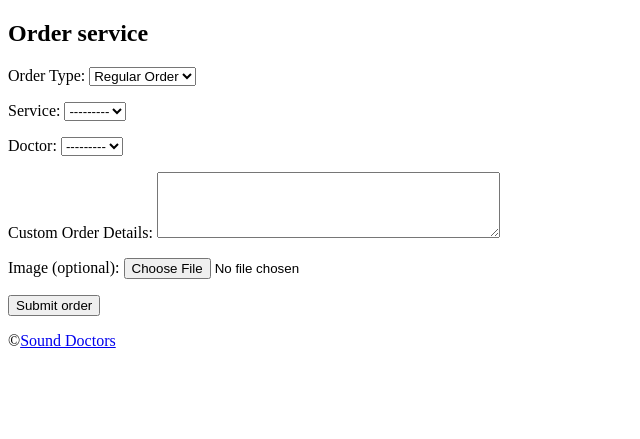
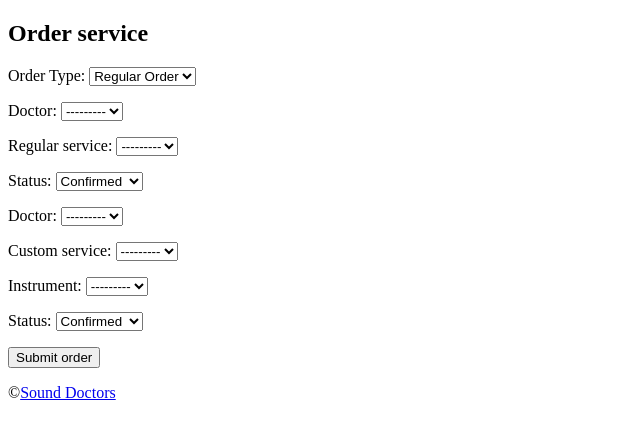
Before and after one commit to povilastsk/ptu16_sound_doctors, a Django app: page /order/ in a window 1280 px wide. Shown: the part 233-672 px from the top of the page, without its empty margins (0-640 px from the left). Run offline with Django 4.2, Linux system fonts and the light colour scheme; the visitor is signed in with stand-in values (Sample User, id 1); data that the repository does not hold is empty.

Commit message:
something works something doesnt im tired boss

```diff
--- a/sound_doctors/clinic/forms.py
+++ b/sound_doctors/clinic/forms.py
@@ -2,33 +2,31 @@ from django import forms
 from . import models
 from django.utils.translation import gettext_lazy as _
 
-class ServiceOrderForm(forms.ModelForm):
+class RegularServiceOrderForm(forms.ModelForm):
     class Meta:
         model = models.ServiceOrder
-        fields = ['service', 'doctor']
+        fields = ['doctor', 'regular_service', 'status']
 
 
-class ServiceOrderForm(forms.ModelForm):
-    custom_text = forms.CharField(label=_("Custom Order Details"), required=False, widget=forms.Textarea(attrs={'rows': 4, 'cols': 40}))
-    custom_img = forms.ImageField(label=_("Image (optional)"), required=False)
-    service = forms.ModelChoiceField(
-        queryset=models.Service.objects.all(),
-        label=_("Service"),
-        required=False  # Service field is not required for a custom order
+class CustomServiceOrderForm(forms.ModelForm):
+    instrument = forms.ModelChoiceField(
+        queryset= models.Instrument.objects.all(),
+        label=_("Instrument"),
+        required=False
     )
 
     class Meta:
         model = models.ServiceOrder
-        fields = ['service', 'doctor']
+        fields = ['doctor', 'custom_service', 'instrument', 'status']
 
     def clean(self):
         cleaned_data = super().clean()
-        service = cleaned_data.get('service')
+        custom_service = cleaned_data.get('custom_service')
         custom_text = cleaned_data.get('custom_text')
         custom_img = cleaned_data.get('custom_img')
 
         # Check if either custom_text or custom_img is provided for a custom order
-        if not service and not (custom_text or custom_img):
+        if not custom_service and not (custom_text or custom_img):
             raise forms.ValidationError(_('Either select a regular service or provide custom details for a custom order.'))
         return cleaned_data
 
--- a/sound_doctors/clinic/models.py
+++ b/sound_doctors/clinic/models.py
@@ -4,9 +4,6 @@ from django.urls import reverse
 from django.contrib.auth import get_user_model
 from tinymce.models import HTMLField
 from django.contrib.auth.models import User
-from PIL import Image
-from io import BytesIO
-from django.core.files.uploadedfile import InMemoryUploadedFile
 
 
 User = get_user_model()
@@ -45,20 +42,36 @@ class Doctor(models.Model):
     def get_absolute_url(self):
         return reverse("doctor_detail", kwargs={"pk": self.pk})
 
-class Service(models.Model):
+
+class RegularService(models.Model):
     name = models.CharField(_("name"), max_length=250)
     price = models.DecimalField(_("price"), max_digits=18, decimal_places=2)
-    about = HTMLField(_("about"), max_length=10000, default='', blank=True)
+    about = models.TextField(_("about"), max_length=10000, default='', blank=True)
 
     class Meta:
-        verbose_name = _("service")
-        verbose_name_plural = _("services")
+        verbose_name = _("regular service")
+        verbose_name_plural = _("regular services")
 
     def __str__(self):
         return f"{self.name} {self.price} {self.about}"
 
-    def get_absolute_url(self):
-        return reverse("service_detail", kwargs={"pk": self.pk})
+
+class CustomService(models.Model):
+    custom_text = models.TextField(_("custom_text"), max_length=500, default='', blank=True)
+    custom_img = models.ImageField(_("custom_img"), upload_to='custom_img', null=True, blank=True)
+    instrument = models.ForeignKey(
+        Instrument,
+        verbose_name=_("instrument"),
+        on_delete=models.SET_NULL,
+        null=True, blank=True
+    )
+
+    class Meta:
+        verbose_name = _("custom service")
+        verbose_name_plural = _("custom services")
+
+    def __str__(self):
+        return f"Custom Service: {self.custom_text}"
 
 
 SERVICEORDER_STATUS = (
@@ -77,11 +90,25 @@ class ServiceOrder(models.Model):
         null=True,
         blank=True,
     )
-    service = models.ForeignKey(
-        Service,
-        verbose_name=_("service"),
+    regular_service = models.ForeignKey(
+        RegularService,
+        verbose_name=_("regular service"),
         on_delete=models.CASCADE,
-        null=False,  # Change this line
+        null=True,
+        blank=True,
+    )
+    custom_service = models.ForeignKey(
+        CustomService,
+        verbose_name=_("custom service"),
+        on_delete=models.CASCADE,
+        null=True,
+        blank=True,
+    )
+    instrument = models.ForeignKey(
+        Instrument,
+        verbose_name=_("instrument"),
+        on_delete=models.CASCADE,
+        null=True,
         blank=True,
     )
     customer = models.ForeignKey(
@@ -98,44 +125,9 @@ class ServiceOrder(models.Model):
     created_at = models.DateTimeField(_("created_at"), auto_now=False, auto_now_add=True)
 
 
-class CustomServiceOrder(ServiceOrder):
-    custom_text = HTMLField(_("custom_text"), max_length=500, default='', blank=True)
-    custom_img = models.ImageField(_("custom_img"), upload_to='custom_img', null=True, blank=True)
-
-    class Meta:
-        verbose_name = _("custom service order")
-        verbose_name_plural = _("custom service orders")
-
-    def __str__(self):
-        return f"{self.doctor} {self.customer} (Custom Order)"
-
-    def get_absolute_url(self):
-        return reverse("customserviceorder_detail", kwargs={"pk": self.pk})
-
-    def save(self, *args, **kwargs):
-        if self.custom_img:
-            img = Image.open(self.custom_img)
-            img.thumbnail((300, 300), Image.ANTIALIAS)
-            image_io = BytesIO()
-            img.save(image_io, format='JPEG')
-            self.custom_img = InMemoryUploadedFile(
-                image_io,
-                'ImageField',
-                f"{self.custom_img.name.split('.')[0]}_resized.jpg",
-                'image/jpeg',
-                image_io.tell,
-                None
-            )
-
-        if isinstance(self, CustomServiceOrder):
-            self.service = None
-
-        super().save(*args, **kwargs)
-
-
 class ServiceReview(models.Model):
     service = models.ForeignKey(
-        Service,
+        RegularService,
         verbose_name=_("service"),
         on_delete=models.CASCADE,
         related_name="service_reviews",
@@ -160,7 +152,7 @@ class ServiceReview(models.Model):
         ordering = ['-created_at']
 
     def __str__(self):
-        return f"{self.doctor} review by {self.reviewer}"
+        return f"{self.service} review by {self.reviewer}"
 
     def get_absolute_url(self):
         return reverse("servicereview_detail", kwargs={"pk": self.pk})
--- a/sound_doctors/clinic/templates/clinic/order_form.html
+++ b/sound_doctors/clinic/templates/clinic/order_form.html
@@ -11,21 +11,9 @@
       <option value="custom">{% trans "Custom Order"|capfirst %}</option>
     </select>
 
-    {{ form.as_p }}
+    {{ regular_service_form.as_p }}
+    {{ custom_service_form.as_p }}
+
     <button type="submit">{% trans "submit order"|capfirst %}</button>
   </form>
-
-  <script>
-    // Script to toggle the visibility and required status of the service field
-    document.getElementById('order_type').addEventListener('change', function () {
-        var serviceField = document.getElementById('id_service');
-        if (this.value === 'custom') {
-            serviceField.style.display = 'none';
-            serviceField.removeAttribute('required');
-        } else {
-            serviceField.style.display = 'block';
-            serviceField.setAttribute('required', 'required');
-        }
-    });
-</script>
 {% endblock %}
--- a/sound_doctors/clinic/templates/clinic/order_list.html
+++ b/sound_doctors/clinic/templates/clinic/order_list.html
@@ -17,7 +17,7 @@
       {% for order in service_orders_regular %}
         <tr>
           <td>{{ order.doctor }}</td>
-          <td>{{ order.service }}</td>
+          <td>{{ order.regular_service.name }}</td>
           <td>{{ order.get_status_display }}</td>
           <td>{{ order.created_at }}</td>
         </tr>
@@ -30,6 +30,7 @@
     <thead>
       <tr>
         <th>{% trans "doctor"|capfirst %}</th>
+        <th>{% trans "instrument"|capfirst %}</th>
         <th>{% trans "custom text"|capfirst %}</th>
         <th>{% trans "status"|capfirst %}</th>
         <th>{% trans "created at"|capfirst %}</th>
@@ -39,6 +40,7 @@
       {% for order in service_orders_custom %}
         <tr>
           <td>{{ order.doctor }}</td>
+          <td>{{ order.instrument.name }} - {{ order.instrument.type }}</td>
           <td>{{ order.custom_text }}</td>
           <td>{{ order.get_status_display }}</td>
           <td>{{ order.created_at }}</td>
@@ -46,5 +48,4 @@
       {% endfor %}
     </tbody>
   </table>
-
 {% endblock %}
--- a/sound_doctors/clinic/views.py
+++ b/sound_doctors/clinic/views.py
@@ -40,13 +40,13 @@ def service_review_create(request, service_pk):
     return render(request, 'clinic/service_review_create.html', {'form': form, 'service': service})
 
 class ServiceListView(ListView):
-    model = models.Service
+    model = models.RegularService
     template_name = 'clinic/service_list.html'
     context_object_name = 'services'
 
 
 class ServiceDetailView(DetailView):
-    model = models.Service
+    model = models.RegularService
     template_name = 'clinic/service_detail.html'
     context_object_name = 'service'
 
@@ -75,43 +75,38 @@ class DoctorListView(ListView):
     context_object_name = 'doctors'
 
 
+@method_decorator(login_required, name='dispatch')
 class OrderServiceView(View):
     template_name = 'clinic/order_form.html'
 
     def get(self, request, *args, **kwargs):
-        form = forms.ServiceOrderForm()
-        return render(request, self.template_name, {'form': form})
+        regular_service_form = forms.RegularServiceOrderForm()
+        custom_service_form = forms.CustomServiceOrderForm()
+
+        return render(request, self.template_name, {
+            'regular_service_form': regular_service_form,
+            'custom_service_form': custom_service_form,
+        })
 
     def post(self, request, *args, **kwargs):
-        form = forms.ServiceOrderForm(request.POST, request.FILES)
+        order_type = request.POST.get('order_type')
+        regular_service_form = forms.RegularServiceOrderForm(request.POST)
+        custom_service_form = forms.CustomServiceOrderForm(request.POST)
 
-        if form.is_valid():
-            order_type = request.POST.get('order_type')
-            custom_text = form.cleaned_data['custom_text']
-            custom_img = form.cleaned_data['custom_img']
-            doctor = form.cleaned_data['doctor']
-
-            if order_type == 'custom':
-                custom_order = models.CustomServiceOrder(
-                    custom_text=custom_text,
-                    custom_img=custom_img,
-                    doctor=doctor,
-                    customer=request.user
-                )
-                custom_order.save()
-            else:
-                # Regular order, include the service field only if it's present in the form data
-                regular_order = models.ServiceOrder(
-                    doctor=doctor,
-                    customer=request.user
-                )
-                if 'service' in form.cleaned_data:
-                    regular_order.service = form.cleaned_data['service']
-                regular_order.save()
-
+        if order_type == 'regular' and regular_service_form.is_valid():
+            regular_service_form.instance.customer = request.user
+            regular_service_form.save()
             return redirect('order_list')
 
-        return render(request, self.template_name, {'form': form})
+        elif order_type == 'custom' and custom_service_form.is_valid():
+            custom_service_form.instance.customer = request.user
+            custom_service_form.save()
+            return redirect('order_list')
+
+        return render(request, self.template_name, {
+            'regular_service_form': regular_service_form,
+            'custom_service_form': custom_service_form,
+        })
 
 
 @method_decorator(login_required, name='dispatch')
@@ -119,14 +114,14 @@ class OrderListView(View):
     template_name = 'clinic/order_list.html'
 
     def get(self, request, *args, **kwargs):
-        # Fetch regular and custom service orders
-        service_orders_regular = models.ServiceOrder.objects.filter(customer=request.user)
-        service_orders_custom = models.CustomServiceOrder.objects.filter(customer=request.user)
+        service_orders_regular = models.ServiceOrder.objects.filter(customer=request.user, custom_service__isnull=True)
+        service_orders_custom = models.ServiceOrder.objects.filter(customer=request.user, regular_service__isnull=True)
 
         return render(request, self.template_name, {
             'service_orders_regular': service_orders_regular,
             'service_orders_custom': service_orders_custom,
         })
+
 
 class AlbumListView(ListView):
     model = models.Album
```
Also changed, not shown: sound_doctors/clinic/admin.py (+10 -2 lines), sound_doctors/clinic/migrations/0006_customservice_regularservice.py (added), sound_doctors/clinic/migrations/0007_remove_serviceorder_service_and_more.py (added), sound_doctors/clinic/migrations/0008_customservice_instrument.py (added), sound_doctors/clinic/migrations/0009_serviceorder_instrument.py (added).
